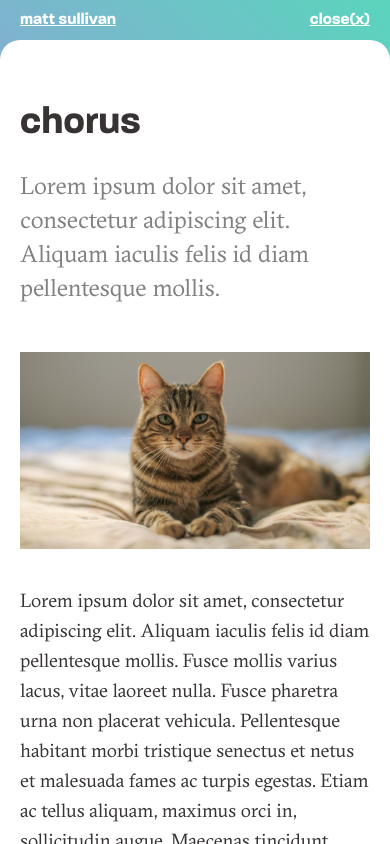
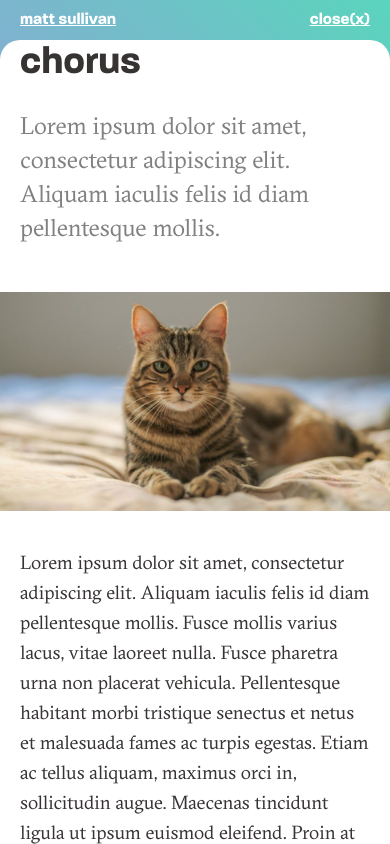
Before and after one commit to mjsxi/website-v4, a Next.js app: page /projects/chorus in a window 390 px wide. Shown: the top 844 px of the page. Built offline with nearby package versions, Linux system fonts and the light colour scheme.

Commit message:
css tweak

```diff
--- a/styles/main.module.scss
+++ b/styles/main.module.scss
@@ -24,16 +24,18 @@
 .container {
   max-height: 100vh;
   max-width: 1010px;
-  position: absolute;
-  top: 0;
-  left: 0;
-  right: 0;
   margin: 0 auto;
   padding: 0 20px;
-
   display: flex;
   flex-direction: column;
   align-items: center;
+
+  @media (min-width: 601px) {
+    position: absolute;
+    top: 0;
+    left: 0;
+    right: 0;
+  }
 }
 
 .heading {
@@ -170,22 +172,37 @@
   height: 100vh;
   background: rgba(255,255,255,1);
   border-radius: 20px 20px 0px 0px;
-  padding-top: 100px;
-  padding-left: 20px;
-  padding-right: 20px;
-  padding-bottom: 160px;
-  //backdrop-filter: blur(40px);
 
-  @media (max-width: 600px) {
-    padding-top: 60px;
+  .proCotents {
+    margin-bottom: 160px;
+
+    display: grid;
+    grid-template-columns: repeat(2, 1fr) repeat(10, 97px) repeat(2, 1fr);
+
+    @media (max-width: 1010px) {
+      grid-template-columns: repeat(2, 10px) repeat(10, 1fr) repeat(2, 10px);
+    }
   }
 
-  .proCotents {
-    max-width: 970px;
-    margin: 0 auto;
+  .fullWidth {
+    margin-top: 0px;
+    grid-column: span 14;
+  }
 
-    display: grid;
-    grid-template-columns: repeat(10, 1fr);
+  .firstItem {
+    margin-top: 100px;
+
+    @media (max-width: 600px) {
+      margin-top: 60px;
+    }
+  }
+
+  .twoUp {
+    grid-column: 2 / span 12;
+
+    img {
+      width: 50%;
+    }
   }
 
   h3 {
@@ -196,17 +213,17 @@
     line-height: 52px;
     margin-top: 0px;
     margin-bottom: 20px;
-    grid-column: 1 / span 5;
+    grid-column: 3 / span 5;
 
     @media (max-width: 600px) {
       font-size: 38px;
       line-height: 48px;
-      grid-column: 1 / span 10;
+      grid-column: 3 / span 10;
     }
   }
 
   h4 {
-    grid-column: 1 / span 6;
+    grid-column: 3 / span 6;
     font-size: 24px;
     line-height: 34px;
     font-weight: 400;
@@ -215,17 +232,17 @@
     color: #808080;
 
     @media (max-width: 600px) {
-      grid-column: 1 / span 10;
+      grid-column: 3 / span 10;
     }
   }
 
   img {
     margin-top: 24px;
     margin-bottom: 36px;
-    grid-column: 1 / span 10;
+    grid-column: 2 / span 12;
 
     @media (max-width: 600px) {
-      grid-column: 1 / span 10;
+      grid-column: span 14;
     }
   }
 
@@ -233,10 +250,10 @@
     text-indent: 50px;
     margin-top: 0px;
     margin-bottom: 12px;
-    grid-column: 1 / span 6;
+    grid-column: 3 / span 6;
 
     @media (max-width: 600px) {
-      grid-column: 1 / span 10;
+      grid-column: 3 / span 10;
     }
 
     &:first-of-type {
```
